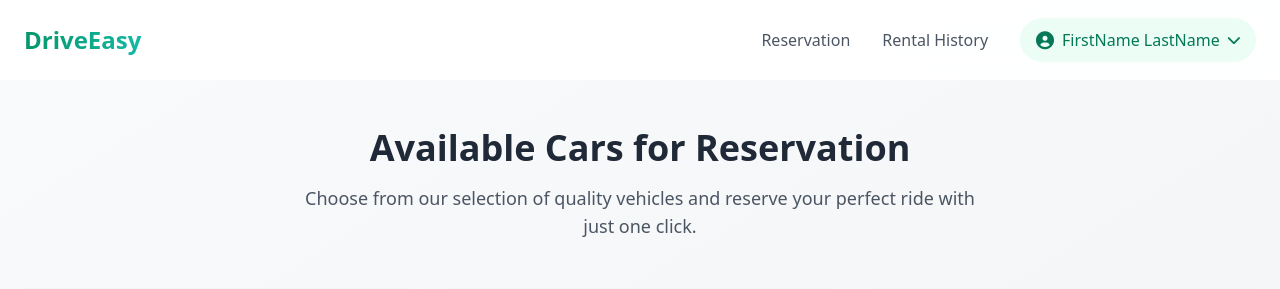
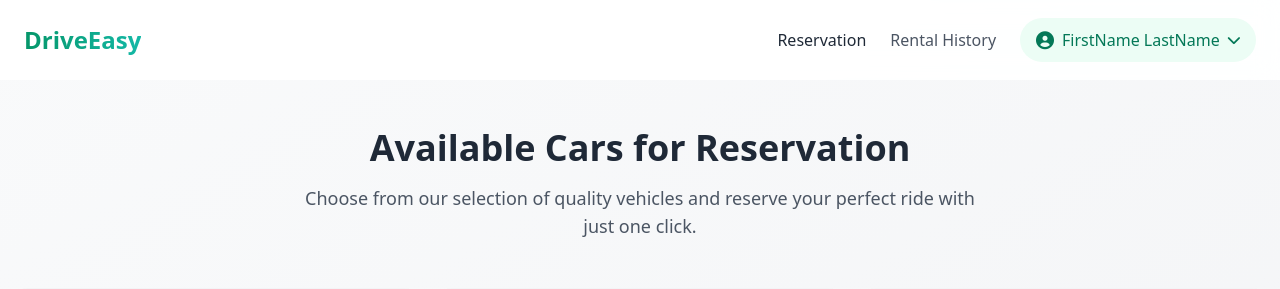
Before and after one commit to saalmahm/Car-Rental-Oop, a PHP site: page / in a window 1280 px wide. Shown: the top 289 px of the page. Run offline with PHP 8.4, Linux system fonts and the light colour scheme; some libraries are stand-ins or nearby versions.

```diff
--- a/index.php
+++ b/index.php
@@ -16,7 +16,7 @@
         <div class="bg-white backdrop-blur-md bg-opacity-90">
             <div class="max-w-7xl mx-auto px-6">
                 <div class="flex justify-between h-20">
-                    <div class="flex items-center space-x-4">
+                    <div class="flex items-center">
                         <div
                             class="text-2xl font-bold bg-gradient-to-r from-emerald-600 to-teal-500 text-transparent bg-clip-text">
                             DriveEasy
@@ -24,10 +24,10 @@
                     </div>
 
                     <nav class="flex items-center">
-                        <ul class="hidden md:flex items-center space-x-8">
+                        <ul class="hidden md:flex items-center space-x-6">
                             <li>
                                 <a href="#"
-                                    class="text-gray-600 hover:text-emerald-600 transition-colors duration-300">Reservation</a>
+                                    class="text-gray-800 font-medium hover:text-emerald-600 transition-colors duration-300">Reservation</a>
                             </li>
                             <li>
                                 <a href="#"
```
